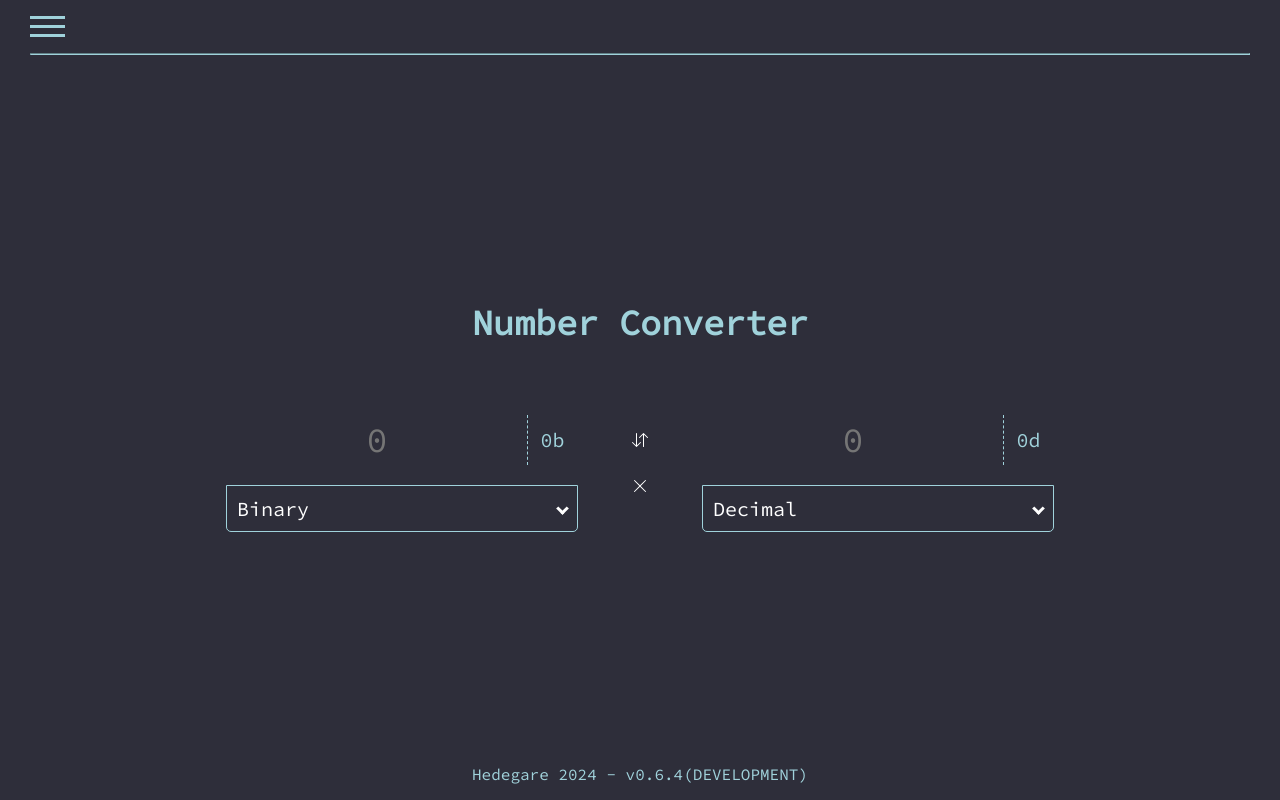
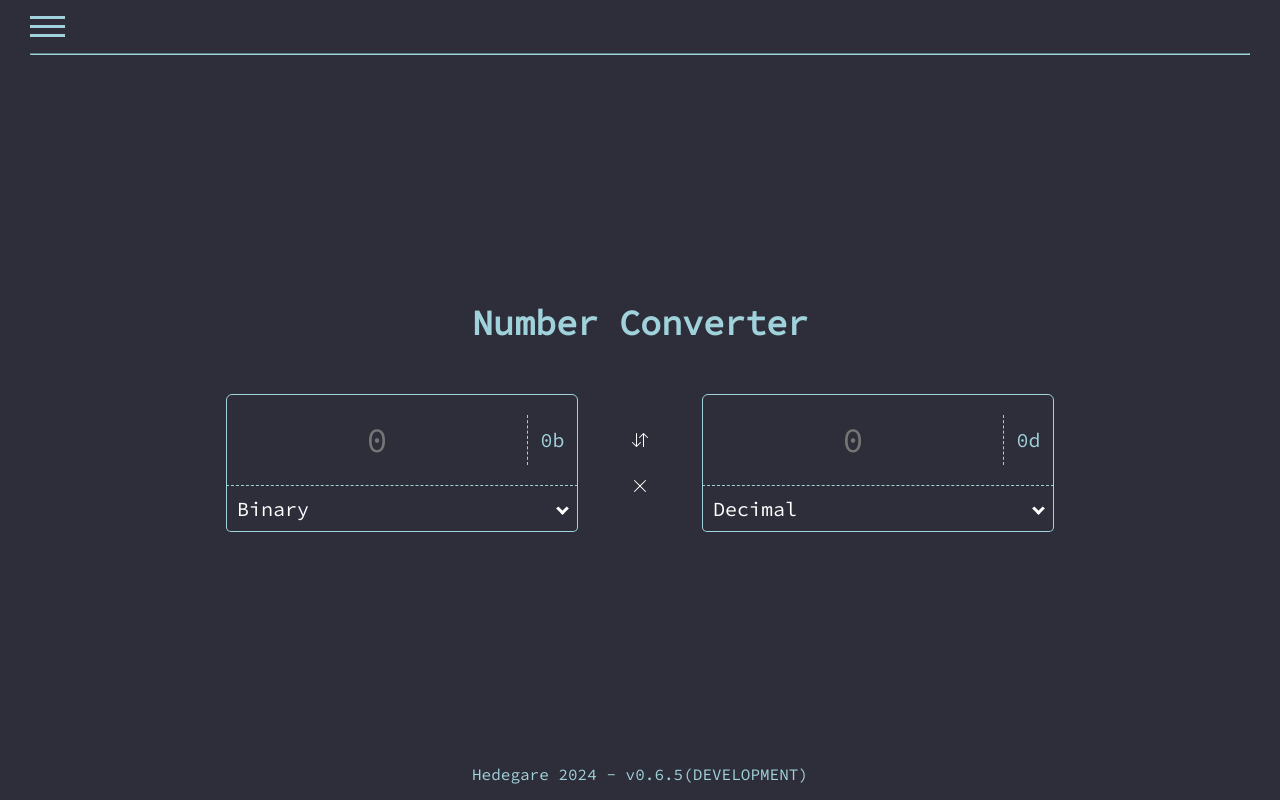
Before and after one commit to Hedevgare/conversion-tools, a Vue app: page / in a window 1280 px wide. Built offline with nearby package versions, Linux system fonts and the light colour scheme.

Commit message:
style: Add border to input conversion elements
This commit adds a border to the input conversion elements; it also
changes the dropdown elements border styles.

```diff
--- a/src/App.vue
+++ b/src/App.vue
@@ -2,7 +2,7 @@
 export default {
     data() {
         return {
-            appVersion: 'v0.6.4',
+            appVersion: 'v0.6.5',
             isMenuOpen: false,
         }
     },
--- a/src/styles/main.css
+++ b/src/styles/main.css
@@ -215,6 +215,7 @@ input:focus {
     background-color: #2e2e3a;
     color: #ffffff;
     border: 1px solid #a0d2db;
+    border-top-style: dashed;
     border-bottom-left-radius: 5px;
     border-bottom-right-radius: 5px;
 }
@@ -266,6 +267,10 @@ input:focus {
     display: flex;
     flex-direction: row;
     align-items: center;
+    outline: 1px solid #a0d2db;
+    border-bottom: none;
+    border-top-left-radius: 5px;
+    border-top-right-radius: 5px;
 }
 
 .input-symbol-container {
```
